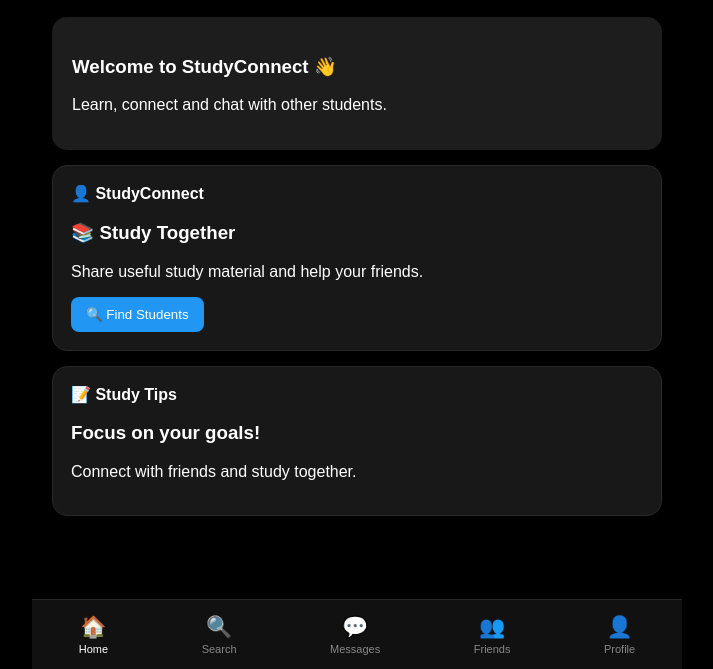
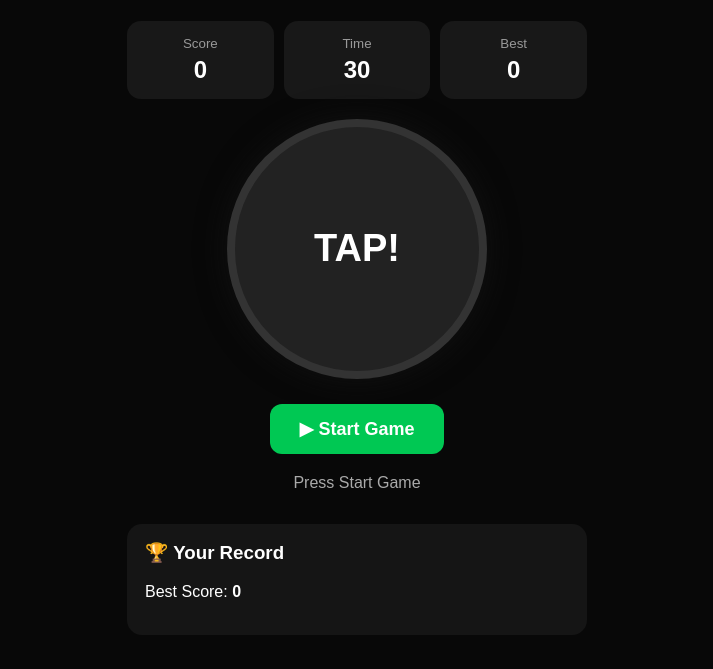
Before and after one commit to safifa562-ai/RealTimeChat, a website: page public/index.html in a window 1280 px wide. Shown: the part 131-800 px from the top of the page, without its empty margins (283-996 px from the left). Drawn offline with nearby package versions, Linux system fonts and the light colour scheme.

Commit message:
Update index.html

```diff
--- a/public/index.html
+++ b/public/index.html
@@ -3,190 +3,256 @@
 <head>
   <meta charset="UTF-8">
   <meta name="viewport" content="width=device-width, initial-scale=1.0">
+  <title>Tap Rush</title>
 
-  <title>StudyConnect</title>
+  <style>
+    * {
+      box-sizing: border-box;
+    }
 
-  <link rel="stylesheet" href="/style.css">
+    body {
+      margin: 0;
+      min-height: 100vh;
+      background: #080808;
+      color: white;
+      font-family: Arial, sans-serif;
+      display: flex;
+      justify-content: center;
+      align-items: center;
+    }
+
+    .game {
+      width: 100%;
+      max-width: 500px;
+      padding: 20px;
+      text-align: center;
+    }
+
+    h1 {
+      font-size: 38px;
+      margin-bottom: 5px;
+    }
+
+    .subtitle {
+      color: #aaa;
+      margin-bottom: 25px;
+    }
+
+    .stats {
+      display: flex;
+      gap: 10px;
+      margin-bottom: 20px;
+    }
+
+    .stat {
+      flex: 1;
+      background: #181818;
+      padding: 15px;
+      border-radius: 14px;
+    }
+
+    .stat small {
+      display: block;
+      color: #999;
+      margin-bottom: 5px;
+    }
+
+    .stat strong {
+      font-size: 24px;
+    }
+
+    #tapButton {
+      width: 260px;
+      height: 260px;
+      border-radius: 50%;
+      border: 8px solid #333;
+      background: #222;
+      color: white;
+      font-size: 38px;
+      font-weight: bold;
+      cursor: pointer;
+      transition: transform 0.08s;
+      box-shadow: 0 0 30px #111;
+    }
+
+    #tapButton:active {
+      transform: scale(0.93);
+    }
+
+    #tapButton.running {
+      background: #2196f3;
+      border-color: #64b5f6;
+    }
+
+    .start {
+      margin-top: 25px;
+      padding: 14px 30px;
+      border: 0;
+      border-radius: 12px;
+      background: #00c853;
+      color: white;
+      font-size: 18px;
+      font-weight: bold;
+      cursor: pointer;
+    }
+
+    .message {
+      margin-top: 20px;
+      min-height: 25px;
+      color: #aaa;
+    }
+
+    .leaderboard {
+      margin-top: 25px;
+      background: #151515;
+      padding: 18px;
+      border-radius: 15px;
+      text-align: left;
+    }
+
+    .leaderboard h3 {
+      margin-top: 0;
+    }
+
+    @media (max-width: 400px) {
+      #tapButton {
+        width: 220px;
+        height: 220px;
+      }
+    }
+  </style>
 </head>
 
 <body>
 
-<div id="app">
+  <div class="game">
 
-  <!-- TOP HEADER -->
-  <header class="top-header">
-    <h2>StudyConnect</h2>
-    <button onclick="logout()">Logout</button>
-  </header>
+    <h1>⚡ Tap Rush</h1>
+    <div class="subtitle">Tap as fast as you can!</div>
 
-
-  <!-- MAIN CONTENT -->
-  <main id="mainContent">
-
-    <!-- HOME -->
-    <section id="homePage" class="page active">
-
-      <h2>🏠 Home</h2>
-
-      <div class="welcome-card">
-        <h3>Welcome to StudyConnect 👋</h3>
-        <p>Learn, connect and chat with other students.</p>
+    <div class="stats">
+      <div class="stat">
+        <small>Score</small>
+        <strong id="score">0</strong>
       </div>
 
-      <div class="post">
-        <div class="post-user">
-          👤 StudyConnect
+      <div class="stat">
+        <small>Time</small>
+        <strong id="time">30</strong>
       </div>
 
-        <h3>📚 Study Together</h3>
-
-        <p>
-          Share useful study material and help your friends.
-        </p>
-
-        <button onclick="showPage('searchPage')">
-          🔍 Find Students
-        </button>
+      <div class="stat">
+        <small>Best</small>
+        <strong id="best">0</strong>
+      </div>
     </div>
 
-      <div class="post">
-        <div class="post-user">
-          📝 Study Tips
+    <button id="tapButton" onclick="tap()">
+      TAP!
+    </button>
+
+    <br>
+
+    <button class="start" onclick="startGame()">
+      ▶ Start Game
+    </button>
+
+    <div class="message" id="message">
+      Press Start Game
     </div>
 
-        <h3>Focus on your goals!</h3>
-
-        <p>
-          Connect with friends and study together.
-        </p>
-      </div>
-
-    </section>
-
-
-    <!-- SEARCH -->
-    <section id="searchPage" class="page">
-
-      <h2>🔍 Search People</h2>
-
-      <input
-        id="searchInput"
-        class="search-input"
-        type="text"
-        placeholder="Search username..."
-        oninput="searchUsers()"
-      >
-
-      <div id="searchResults"></div>
-
-    </section>
-
-
-    <!-- MESSAGES -->
-    <section id="messagesPage" class="page">
-
-      <h2>💬 Messages</h2>
-
-      <div id="messageList">
-
-        <div class="empty-box">
-          <h3>No conversations yet</h3>
-          <p>Add a friend and start chatting.</p>
+    <div class="leaderboard">
+      <h3>🏆 Your Record</h3>
+      <p>Best Score: <strong id="bestBottom">0</strong></p>
     </div>
 
   </div>
 
-    </section>
+  <script>
+    let score = 0;
+    let time = 30;
+    let playing = false;
+    let timer;
 
+    let best = Number(localStorage.getItem("tapRushBest")) || 0;
 
-    <!-- FRIENDS -->
-    <section id="friendsPage" class="page">
+    document.getElementById("best").textContent = best;
+    document.getElementById("bestBottom").textContent = best;
 
-      <h2>👥 Friends</h2>
+    function startGame() {
 
-      <div id="friends"></div>
+      if (playing) return;
 
-    </section>
+      score = 0;
+      time = 30;
+      playing = true;
 
+      document.getElementById("score").textContent = score;
+      document.getElementById("time").textContent = time;
+      document.getElementById("message").textContent = "🔥 GO!";
 
-    <!-- PROFILE -->
-    <section id="profilePage" class="page">
+      const button = document.getElementById("tapButton");
+      button.classList.add("running");
 
-      <h2>👤 Profile</h2>
+      clearInterval(timer);
 
-      <div class="profile-card">
+      timer = setInterval(() => {
 
-        <div class="profile-avatar">
-          👤
-        </div>
+        time--;
 
-        <h3 id="profileUsername">
-          User
-        </h3>
+        document.getElementById("time").textContent = time;
 
-        <p>StudyConnect member</p>
+        if (time <= 0) {
+          endGame();
+        }
 
-        <button onclick="logout()">
-          Logout
-        </button>
+      }, 1000);
+    }
 
-      </div>
+    function tap() {
 
-    </section>
+      if (!playing) return;
 
-  </main>
+      score++;
 
+      document.getElementById("score").textContent = score;
 
-  <!-- BOTTOM NAVIGATION -->
-  <nav class="bottom-nav">
+      if (score % 10 === 0) {
+        document.getElementById("message").textContent =
+          "🔥 " + score + " TAPS!";
+      }
+    }
 
-    <button
-      class="nav-btn active"
-      onclick="showPage('homePage', this)"
-    >
-      <span>🏠</span>
-      <small>Home</small>
-    </button>
+    function endGame() {
 
-    <button
-      class="nav-btn"
-      onclick="showPage('searchPage', this)"
-    >
-      <span>🔍</span>
-      <small>Search</small>
-    </button>
+      playing = false;
 
-    <button
-      class="nav-btn"
-      onclick="showPage('messagesPage', this)"
-    >
-      <span>💬</span>
-      <small>Messages</small>
-    </button>
+      clearInterval(timer);
 
-    <button
-      class="nav-btn"
-      onclick="showPage('friendsPage', this)"
-    >
-      <span>👥</span>
-      <small>Friends</small>
-    </button>
+      document.getElementById("tapButton")
+        .classList.remove("running");
 
-    <button
-      class="nav-btn"
-      onclick="showPage('profilePage', this)"
-    >
-      <span>👤</span>
-      <small>Profile</small>
-    </button>
+      if (score > best) {
 
-  </nav>
+        best = score;
 
-</div>
+        localStorage.setItem(
+          "tapRushBest",
+          best
+        );
 
+        document.getElementById("best").textContent = best;
+        document.getElementById("bestBottom").textContent = best;
 
-<script src="/socket.io/socket.io.js"></script>
-<script src="/app.js"></script>
+        document.getElementById("message").textContent =
+          "🏆 NEW HIGH SCORE: " + score;
+      } else {
+
+        document.getElementById("message").textContent =
+          "Game Over! Score: " + score;
+      }
+    }
+  </script>
 
 </body>
 </html>
```
Lines whose indentation alone changed are shown as unchanged.
